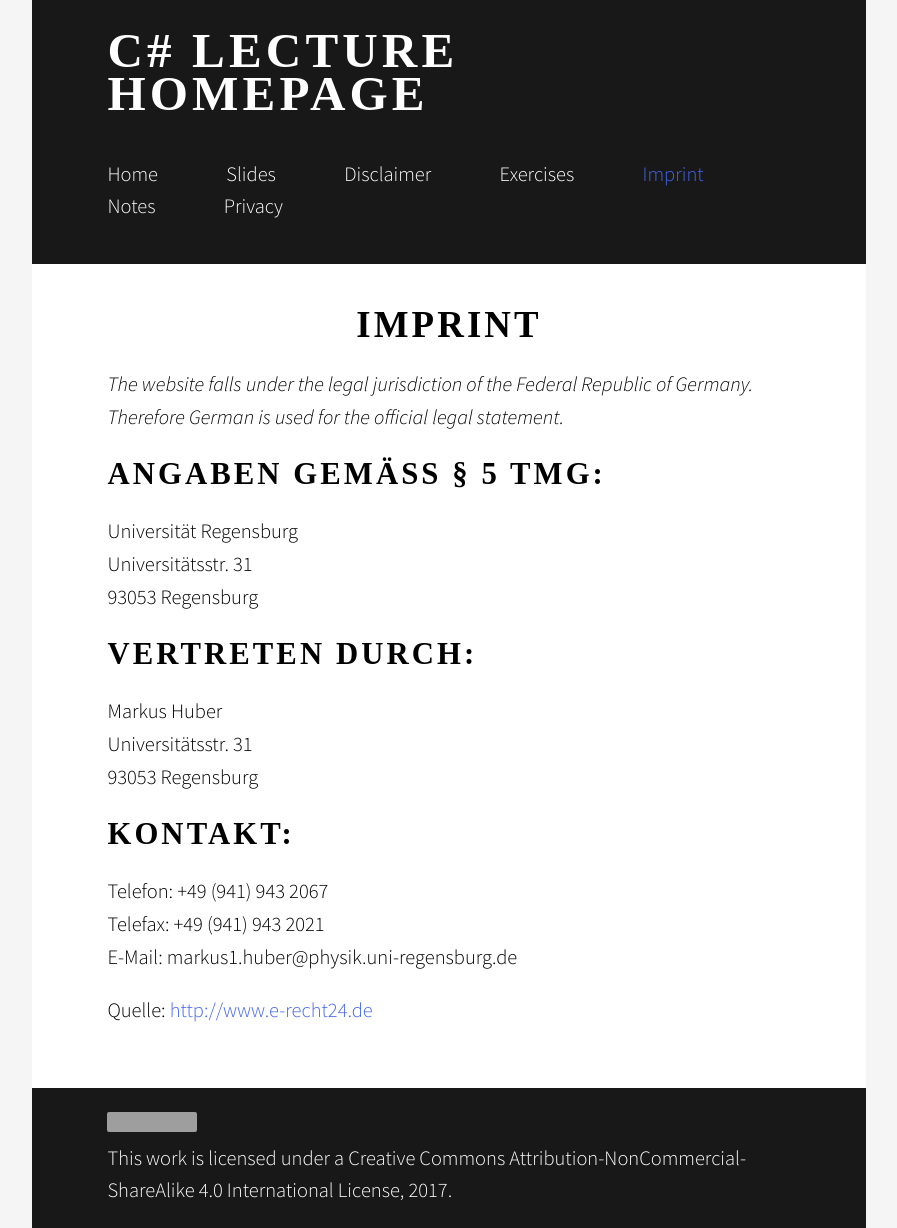
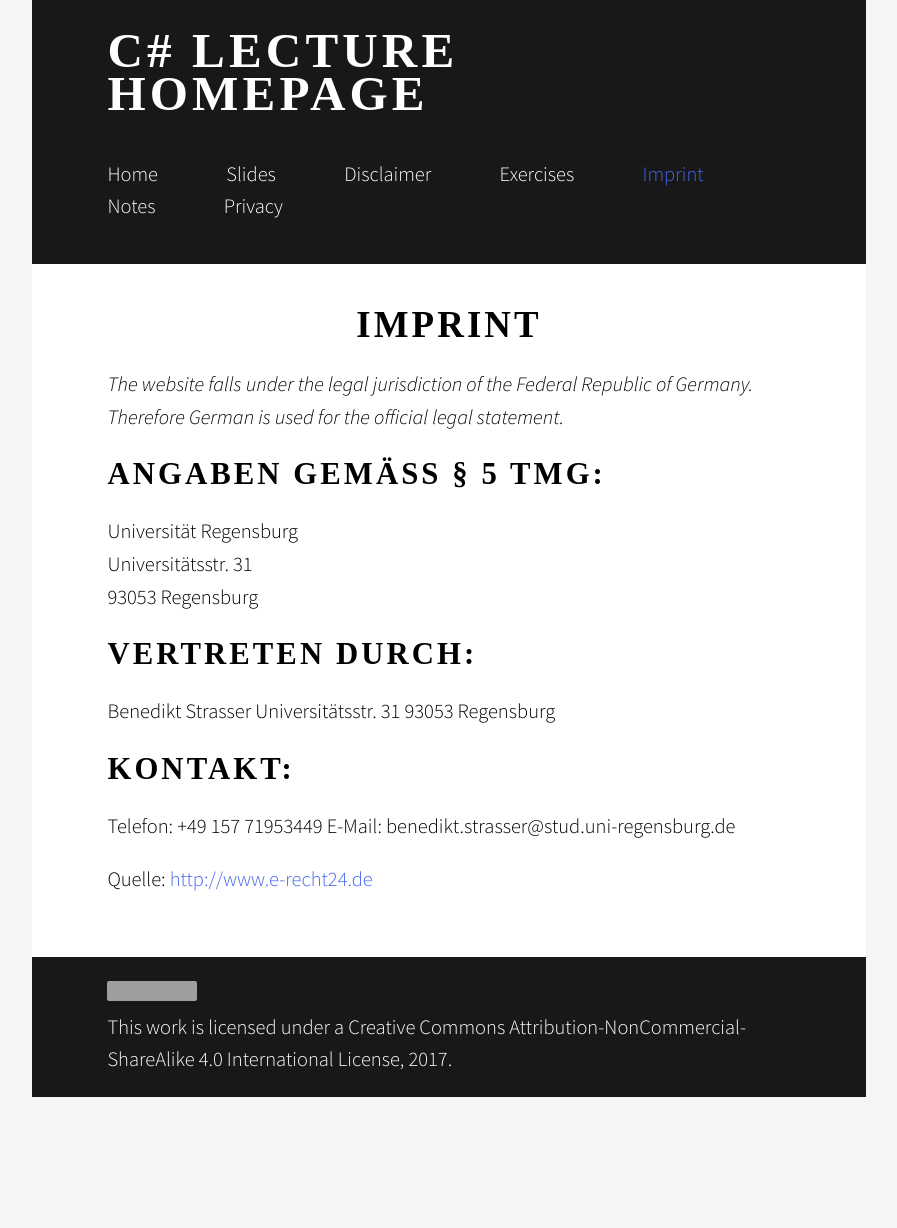
Before and after one commit to CSharpLecture/csharplecture.github.io, a Jekyll site: the page built from imprint.md, in a window 1280 px wide. Shown: the whole page, without its empty margins (191-1088 px from the left). Built offline with Jekyll 4.4.1, drawn with Linux system fonts in a browser that asks for light colours; nearby versions of some CDN libraries; some web fonts are replaced; after the commit the page ends 1097 px from its top, so only the background shows below that; grey boxes are pictures that could not be loaded.

Commit message:
Updated contact information

```diff
--- a/imprint.md
+++ b/imprint.md
@@ -13,14 +13,13 @@ Universitätsstr. 31
 
 ## Vertreten durch:
 
-Markus Huber
+Benedikt Strasser
 Universitätsstr. 31
 93053 Regensburg
 
 ## Kontakt:
 
-Telefon: +49 (941) 943 2067
-Telefax: +49 (941) 943 2021
-E-Mail:  markus1.huber@physik.uni-regensburg.de
+Telefon: +49 157 71953449
+E-Mail:  benedikt.strasser@stud.uni-regensburg.de
 
 Quelle: [http://www.e-recht24.de](http://www.e-recht24.de/impressum-generator.html)
```
